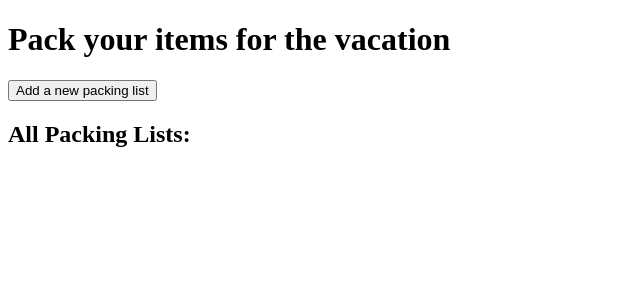
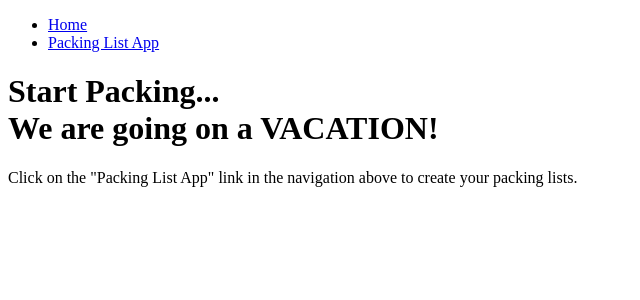
Before and after one commit to TeodoraAlina/start-packing, a Django app: page / in a window 1280 px wide. Shown: the top 300 px of the page, without its empty margins (0-640 px from the left). Run offline with Django 4.2, Linux system fonts and the light colour scheme; data that the repository does not hold is empty.

Commit message:
Create base.html and index.html templates

```diff
--- a/packinglist/views.py
+++ b/packinglist/views.py
@@ -2,6 +2,10 @@ from __future__ import print_function
 from django.shortcuts import render, redirect, get_object_or_404
 from .models import PackingList, Task
 from .forms import PackingListForm, TaskForm, TaskFormSet
+
+
+def get_homepage(request):
+    return render(request, 'index.html')
 
 
 def get_packing_list(request):
--- a/startpacking/urls.py
+++ b/startpacking/urls.py
@@ -6,7 +6,8 @@ from packinglist import views
 urlpatterns = [
     path('admin/', admin.site.urls),
     path('accounts/', include('allauth.urls')),
-    path('', views.get_packing_list, name='get_packing_list'),
+    path('', views.get_homepage, name='get_homepage'),
+    path('packing_list', views.get_packing_list, name='get_packing_list'),
     path('add/', views.add_packing_list, name='add_packing_list'),
     path('add_task/', views.add_task, name='add_task'),
     path('edit_packing_list/<int:packing_list_id>/',
--- /dev/null
+++ b/templates/base.html
@@ -0,0 +1,25 @@
+<!DOCTYPE html>
+<html lang="en">
+
+<head>
+    <meta charset="UTF-8">
+    <meta http-equiv="X-UA-Compatible" content="IE=edge">
+    <meta name="viewport" content="width=device-width, initial-scale=1.0">
+    <title>{% block title %}Packing List{% endblock %}</title>
+</head>
+
+<body>
+    <nav>
+        <ul>
+            <li><a href="{% url 'get_homepage' %}">Home</a></li>
+            <li><a href="{% url 'get_packing_list' %}">Packing List App</a></li>
+            <!-- Add other navigation links here -->
+        </ul>
+    </nav>
+    <main>
+        {% block content %}
+        {% endblock %}
+    </main>
+</body>
+
+</html>
--- /dev/null
+++ b/templates/index.html
@@ -0,0 +1,23 @@
+{% extends 'base.html' %}
+
+{% block content %}
+<!DOCTYPE html>
+<html lang="en">
+
+<head>
+    <meta charset="UTF-8">
+    <meta http-equiv="X-UA-Compatible" content="IE=edge">
+    <meta name="viewport" content="width=device-width, initial-scale=1.0">
+    <title>Packing List Home</title>
+</head>
+
+<body>
+    <main>
+        <h1>Start Packing...<br>We are going on a VACATION!</h1>
+        <p>Click on the "Packing List App" link in the navigation
+            above to create your packing lists.</p>
+    </main>
+</body>
+
+</html>
+{% endblock %}
--- a/packinglist/templates/packinglist/packinglist.html
+++ b/templates/packinglist/packinglist.html
@@ -1,3 +1,6 @@
+{% extends 'base.html' %}
+
+{% block content %}
 <!DOCTYPE html>
 <html lang="en">
 
@@ -9,6 +12,7 @@
 </head>
 
 <body>
+
     <h1>Pack your items for the vacation</h1>
     <a href="{% url 'add_packing_list' %}">
         <button>Add a new packing list</button>
@@ -54,3 +58,4 @@
 </body>
 
 </html>
+{% endblock %}
```
Also changed, not shown: templates/packinglist/add_packinglist.html (renamed from packinglist/templates/packinglist/add_packinglist.html), templates/packinglist/add_task.html (renamed from packinglist/templates/packinglist/add_task.html), templates/packinglist/edit_packinglist.html (renamed from packinglist/templates/packinglist/edit_packinglist.html).
